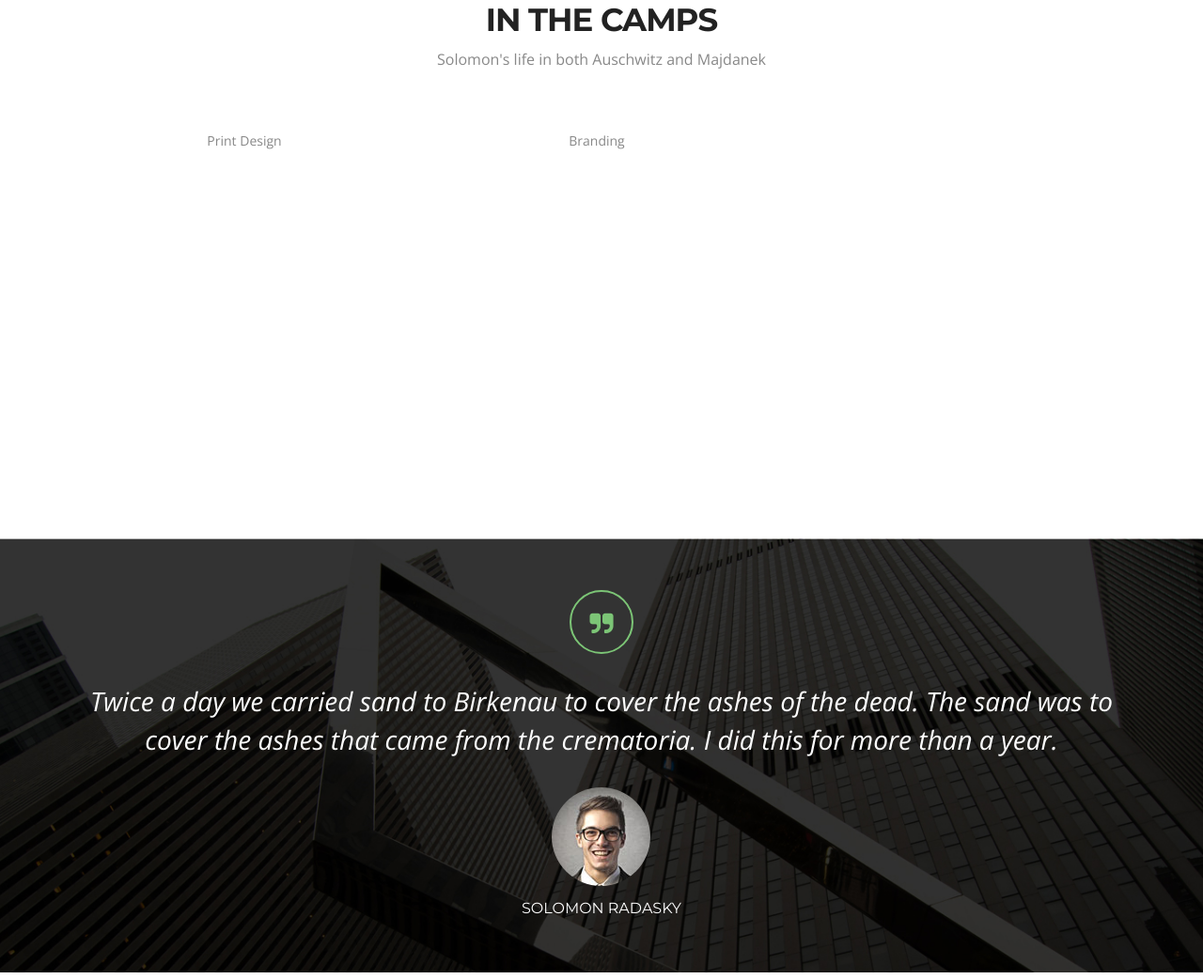
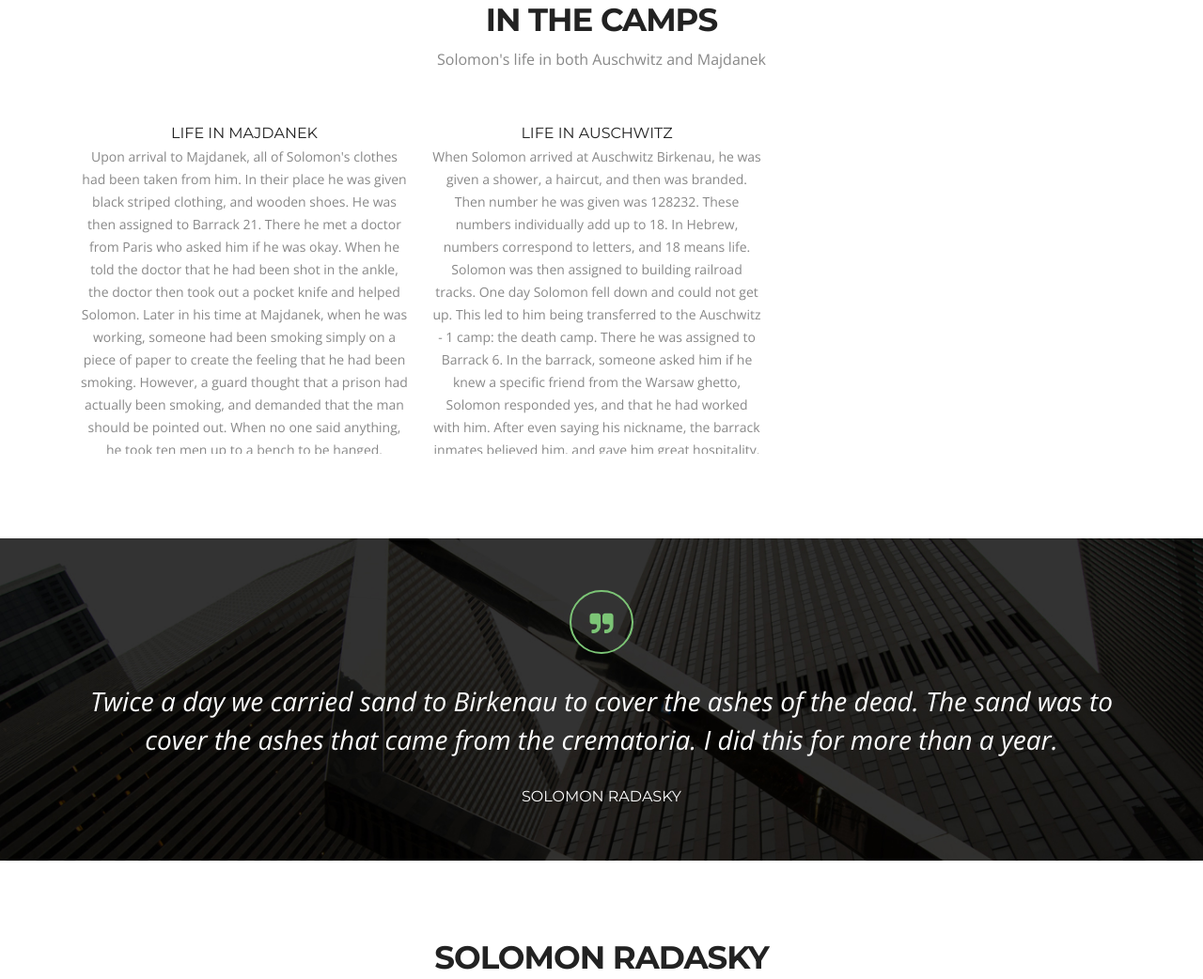
Before and after one commit to BaconInc/hwebquestsr, a plain HTML site: page index.html in a window 1280 px wide. Shown: the part 2220-3262 px from the top of the page at 94% size. Drawn offline with nearby package versions, Linux system fonts and the light colour scheme.

Commit message:
Update index.html

```diff
--- a/index.html
+++ b/index.html
@@ -191,12 +191,27 @@
 	</div>
     <div class="portfolioContainer wow fadeInUp delay-04s">
             	<div class="Portfolio-box printdesign">
-                    <h3></h3>
-                    <p>Print Design</p>
+                    <h3>Life in Majdanek</h3>
+                    <p>Upon arrival to Majdanek, all of Solomon's clothes had been taken from him.  In their place he was given black striped clothing, and wooden shoes.
+                    He was then assigned to Barrack 21.  There he met a doctor from Paris who asked him if he was okay.  When he told the doctor that he had been shot
+                    in the ankle, the doctor then took out a pocket knife and helped Solomon.  Later in his time at Majdanek, when he was working, someone had been smoking
+                    simply on a piece of paper to create the feeling that he had been smoking.  However, a guard thought that a prison had actually been smoking, and
+                    demanded that the man should be pointed out.  When no one said anything, he took ten men up to a bench to be hanged.  Solomon was one of the ten.
+                    Luckily, mere seconds before he was killed, another guard ran up and yelled at the first guard, telling him that a prison transfer was to occur, and that
+                    he could not send dead prisoners.  Solomon was one of the prisoners who was to be transferred.  Sadly, he was being transferred to Auschwitz.</p>
                 </div>
                 <div class="Portfolio-box branding">
-                    <h3></h3>
-                    <p>Branding</p>
+                    <h3>Life in Auschwitz</h3>
+                    <p>When Solomon arrived at Auschwitz Birkenau, he was given a shower, a haircut, and then was branded.  Then number he was given was 128232.  These numbers individually add up
+                    to 18.  In Hebrew, numbers correspond to letters, and 18 means life.  Solomon was then assigned to building railroad tracks.  One day Solomon fell down and could
+                    not get up.  This led to him being transferred to the Auschwitz - 1 camp: the death camp.  There he was assigned to Barrack 6.  In the barrack, someone asked
+                    him if he knew a specific friend from the Warsaw ghetto, Solomon responded yes, and that he had worked with him.  After even saying his nickname, the barrack
+                    inmates believed him, and gave him great hospitality.  After finding out that he had been assigned to the coal mines, one of the deadliest jobs, they bribed
+                    the Capo, or the Barrack Guard, to change his job.  The Capo said yes.  Solomon was then sent to work with his barrack inmates, where they farmed sand
+                    and brought it in a wheelbarrel to Auschwitz Birkenau.  There they layed it in holes over the ashes from the crematorium.  Later, SOlomon was asked to make
+                    a hat for the Capo, for he had been a furrier in the ghetto.  After doing so, the Capo loved Solomon, and never hit him ever again.  Auschwitz was later
+                    liquidated, and Solomon left on January 18th, 1945.  Sadly, the Russians liberated the camp on the 27th.  Yet, in the end, Solomon was liberated by the Americans
+                    after they stopped his train and set all of the prisoners free.</p>
                 </div>
     </div>
 </section><!--main-section-end-->
@@ -213,7 +228,7 @@
         </div>
     	<ul class="client wow fadeIn delay-05s">
         	<li><a href="#">
-            	<img src="img/client-pic1.jpg" alt="">
+            	<!--<img src="img/client-pic1.jpg" alt="">--->
                 <h3>Solomon Radasky</h3>
                 <!--<span>License To Drink Inc.</span>-->
             </a></li>
```
